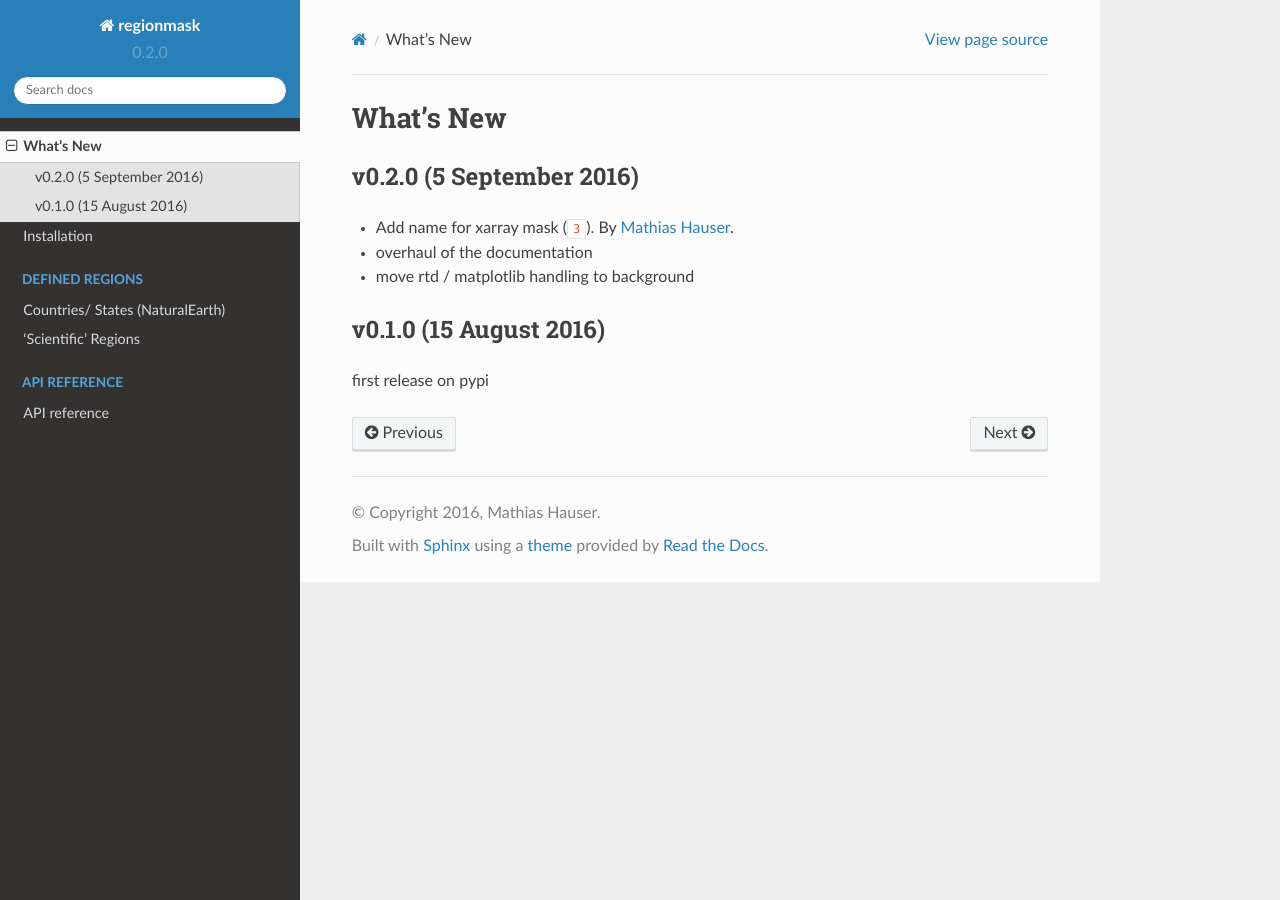
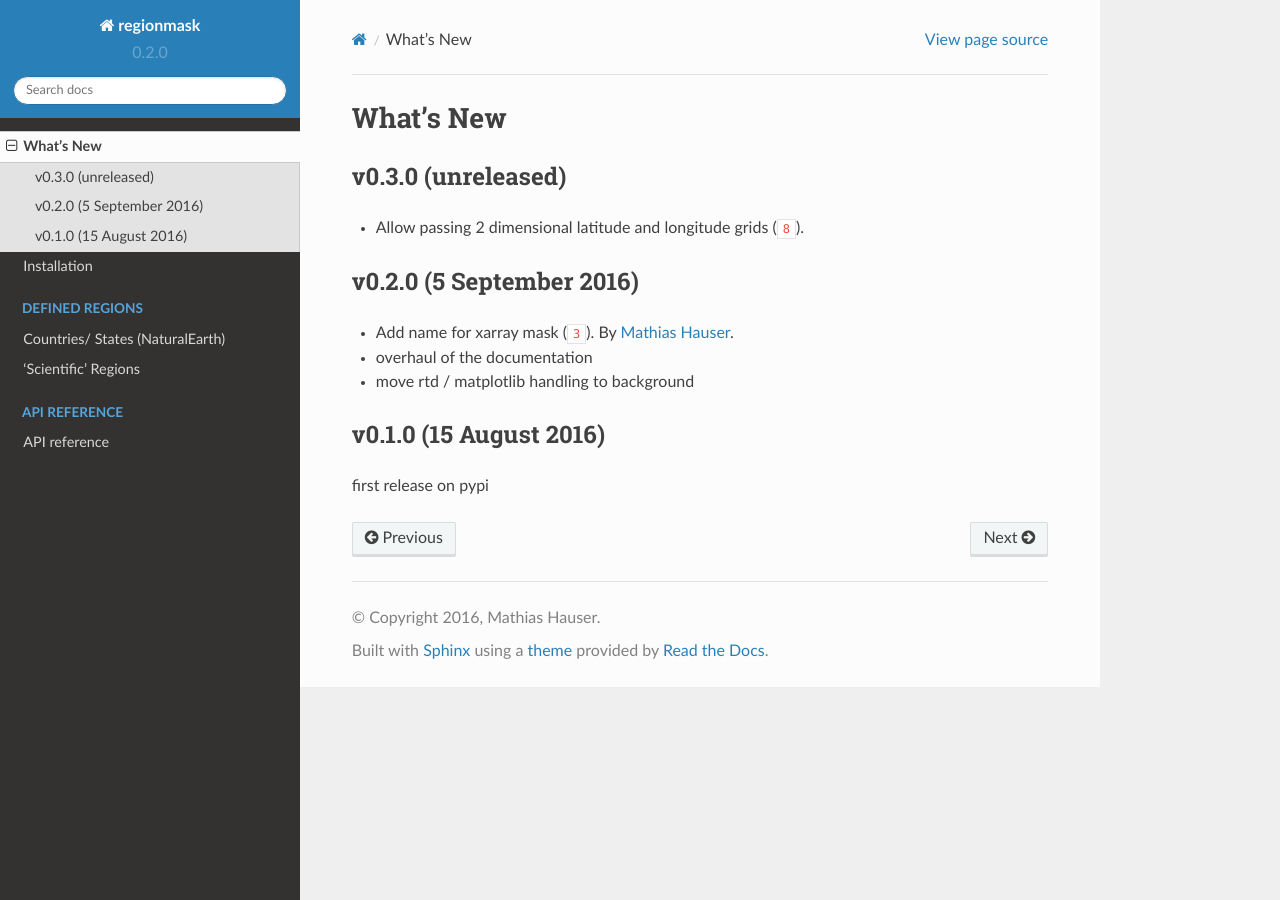
Before and after one commit to regionmask/regionmask, a Sphinx documentation site: the page built from docs/whats_new.rst, in a window 1280 px wide. Built offline with Sphinx 7.4.7 and the Read the Docs theme 2.0.0, drawn with Linux system fonts in a browser that asks for light colours; pages that are not in the unit, such as notebooks, are missing from menus; cross-references to code outside the pages are shown as plain code.

```diff
--- a/docs/conf.py
+++ b/docs/conf.py
@@ -293,9 +293,8 @@ from subprocess import call
 notebooks = ('_static/notebooks/plotting',
              '_static/notebooks/mask_numpy',
              '_static/notebooks/mask_xarray',
+             '_static/notebooks/mask_multidim',
              '_static/notebooks/create_own_regions')
-
-# '--template _static/notebooks/tutorial_rst '
 
 for nb in notebooks:
   call(('ipython nbconvert '
--- a/docs/index.rst
+++ b/docs/index.rst
@@ -60,6 +60,7 @@ Contents
    _static/notebooks/plotting
    _static/notebooks/mask_numpy
    _static/notebooks/mask_xarray
+   _static/notebooks/mask_multidim
    _static/notebooks/create_own_regions
 
 .. toctree::
--- a/docs/whats_new.rst
+++ b/docs/whats_new.rst
@@ -2,6 +2,12 @@
 
 What's New
 ==========
+
+v0.3.0 (unreleased)
+-------------------
+
+- Allow passing 2 dimensional latitude and longitude grids (:issue:`8`).
+
 
 v0.2.0 (5 September 2016)
 -------------------------
```
Also changed, not shown: docs/_static/notebooks/mask_multidim.ipynb (added).
